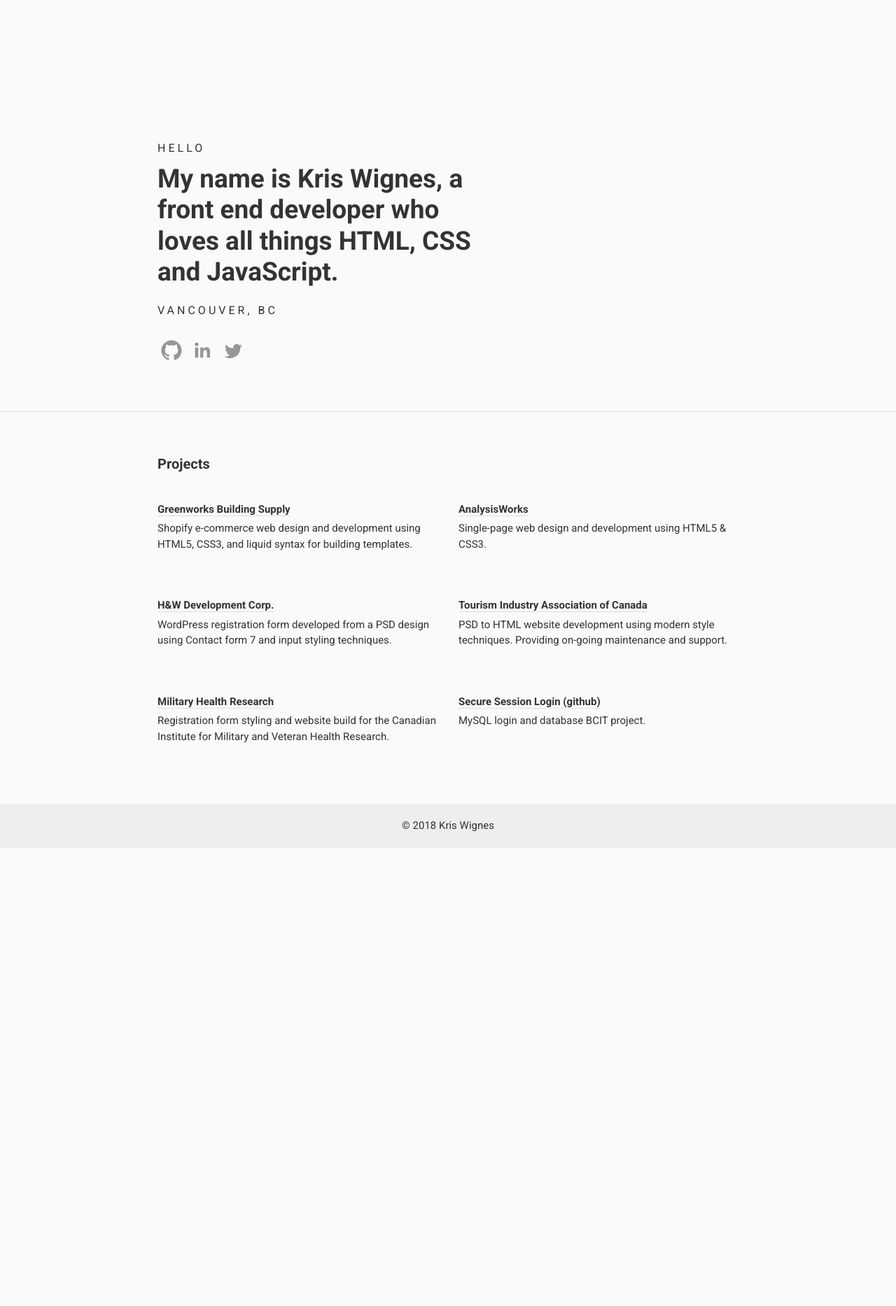
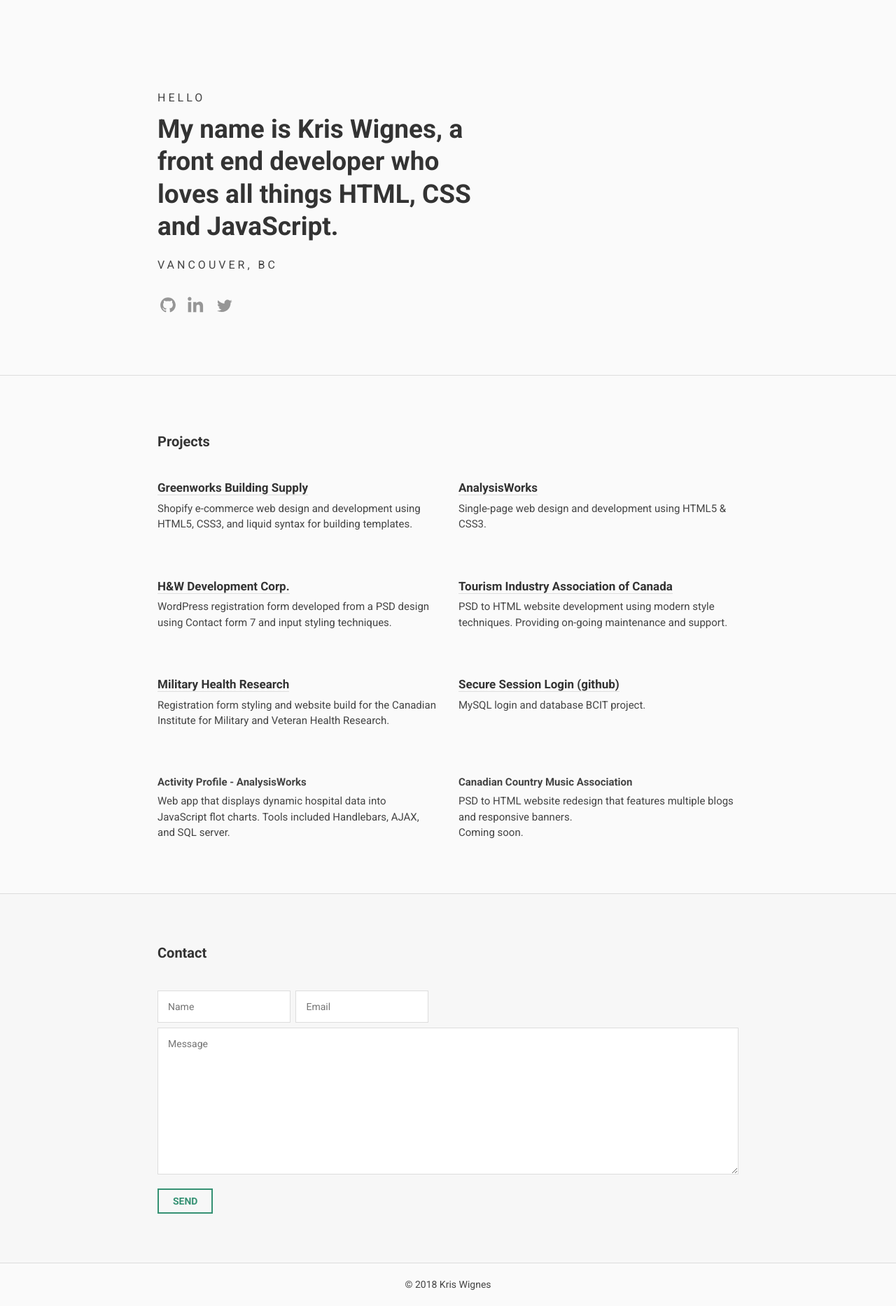
Before and after one commit to kwignes/kwignes.github.io, a Jekyll site: the page built from index.html, in a window 1280 px wide. Shown: the whole page at 70% size. Built offline with Jekyll 4.4.1, drawn with Linux system fonts in a browser that asks for light colours; nearby versions of some CDN libraries; before the commit the page ends 1212 px from its top, so only the background shows below that.

Commit message:
added project

```diff
--- a/_layouts/default.html
+++ b/_layouts/default.html
@@ -35,7 +35,12 @@
         </div>
 
 <ul>
-  <li><a href="https://github.com/kwignes?tab=repositories" target="_blank" title="github"><svg class="icon" id="github-icon" viewBox="0 0 512 512"><path d="M256 70.7c-102.6 0-185.9 83.2-185.9 185.9 0 82.1 53.3 151.8 127.1 176.4 9.3 1.7 12.3-4 12.3-8.9V389.4c-51.7 11.3-62.5-21.9-62.5-21.9 -8.4-21.5-20.6-27.2-20.6-27.2 -16.9-11.5 1.3-11.3 1.3-11.3 18.7 1.3 28.5 19.2 28.5 19.2 16.6 28.4 43.5 20.2 54.1 15.4 1.7-12 6.5-20.2 11.8-24.9 -41.3-4.7-84.7-20.6-84.7-91.9 0-20.3 7.3-36.9 19.2-49.9 -1.9-4.7-8.3-23.6 1.8-49.2 0 0 15.6-5 51.1 19.1 14.8-4.1 30.7-6.2 46.5-6.3 15.8 0.1 31.7 2.1 46.6 6.3 35.5-24 51.1-19.1 51.1-19.1 10.1 25.6 3.8 44.5 1.8 49.2 11.9 13 19.1 29.6 19.1 49.9 0 71.4-43.5 87.1-84.9 91.7 6.7 5.8 12.8 17.1 12.8 34.4 0 24.9 0 44.9 0 51 0 4.9 3 10.7 12.4 8.9 73.8-24.6 127-94.3 127-176.4C441.9 153.9 358.6 70.7 256 70.7z"/></svg></a></li>
+
+<!-- <li><a href="https://github.com/kwignes?tab=repositories" target="_blank" title="github">Github</a></li>
+<li><a href="https://www.linkedin.com/in/kriswignes" target="_blank" title="linkedin">LinkedIn</a></li>
+<li><a href="https://twitter.com/kriswignes?lang=en" target="_blank" title="twitter">Twitter</a></li> -->
+
+<li><a href="https://github.com/kwignes?tab=repositories" target="_blank" title="github"><svg class="icon" id="github-icon" viewBox="0 0 512 512"><path d="M256 70.7c-102.6 0-185.9 83.2-185.9 185.9 0 82.1 53.3 151.8 127.1 176.4 9.3 1.7 12.3-4 12.3-8.9V389.4c-51.7 11.3-62.5-21.9-62.5-21.9 -8.4-21.5-20.6-27.2-20.6-27.2 -16.9-11.5 1.3-11.3 1.3-11.3 18.7 1.3 28.5 19.2 28.5 19.2 16.6 28.4 43.5 20.2 54.1 15.4 1.7-12 6.5-20.2 11.8-24.9 -41.3-4.7-84.7-20.6-84.7-91.9 0-20.3 7.3-36.9 19.2-49.9 -1.9-4.7-8.3-23.6 1.8-49.2 0 0 15.6-5 51.1 19.1 14.8-4.1 30.7-6.2 46.5-6.3 15.8 0.1 31.7 2.1 46.6 6.3 35.5-24 51.1-19.1 51.1-19.1 10.1 25.6 3.8 44.5 1.8 49.2 11.9 13 19.1 29.6 19.1 49.9 0 71.4-43.5 87.1-84.9 91.7 6.7 5.8 12.8 17.1 12.8 34.4 0 24.9 0 44.9 0 51 0 4.9 3 10.7 12.4 8.9 73.8-24.6 127-94.3 127-176.4C441.9 153.9 358.6 70.7 256 70.7z"/></svg></a></li>
   <li><a href="https://www.linkedin.com/in/kriswignes" target="_blank" title="linkedin"><svg class="icon" id="linkedin-icon" viewBox="0 0 512 512"><path d="M186.4 142.4c0 19-15.3 34.5-34.2 34.5 -18.9 0-34.2-15.4-34.2-34.5 0-19 15.3-34.5 34.2-34.5C171.1 107.9 186.4 123.4 186.4 142.4zM181.4 201.3h-57.8V388.1h57.8V201.3zM273.8 201.3h-55.4V388.1h55.4c0 0 0-69.3 0-98 0-26.3 12.1-41.9 35.2-41.9 21.3 0 31.5 15 31.5 41.9 0 26.9 0 98 0 98h57.5c0 0 0-68.2 0-118.3 0-50-28.3-74.2-68-74.2 -39.6 0-56.3 30.9-56.3 30.9v-25.2H273.8z"/></svg></a></li>
   <li><a href="https://twitter.com/kriswignes?lang=en" target="_blank" title="twitter"><svg class="icon" id="twitter-icon" viewBox="0 0 512 512"><path d="M419.6 168.6c-11.7 5.2-24.2 8.7-37.4 10.2 13.4-8.1 23.8-20.8 28.6-36 -12.6 7.5-26.5 12.9-41.3 15.8 -11.9-12.6-28.8-20.6-47.5-20.6 -42 0-72.9 39.2-63.4 79.9 -54.1-2.7-102.1-28.6-134.2-68 -17 29.2-8.8 67.5 20.1 86.9 -10.7-0.3-20.7-3.3-29.5-8.1 -0.7 30.2 20.9 58.4 52.2 64.6 -9.2 2.5-19.2 3.1-29.4 1.1 8.3 25.9 32.3 44.7 60.8 45.2 -27.4 21.4-61.8 31-96.4 27 28.8 18.5 63 29.2 99.8 29.2 120.8 0 189.1-102.1 185-193.6C399.9 193.1 410.9 181.7 419.6 168.6z"/></svg></a></li>
 </ul>
@@ -50,6 +55,66 @@
 </div>
 <!-- / Container -->
 
+
+<div class="contact">
+  <div class="container">
+    <h2>Contact</h2>
+    <form id="contact-form" action="//formspree.io/kriswignes@gmail.com" method="post">
+        <input type="text" name="Name" placeholder="Name" required>
+        <input type="email" name="Email" placeholder="Email" required>
+        <textarea name="Message" placeholder="Message" required></textarea>
+        <!-- CONFIG -->
+        <input type="text" name="_gotcha" style="display:none">
+        <input type="hidden" name="_subject" value="Message from kriswignes.com">
+        <!-- /CONFIG -->
+        <input class="submit btn" type="submit" value="Send">
+    </form>
+  </div>
+</div>
+<script type="text/javascript" src="//code.jquery.com/jquery-1.11.0.min.js"></script>
+<script>
+
+var $contactForm = $('#contact-form');
+
+$contactForm.submit(function(e) {
+    e.preventDefault();
+    var $submit = $('input:submit', $contactForm);
+    var defaultSubmitText = $submit.val();
+
+    $.ajax({
+        url: '//formspree.io/kriswignes@gmail.com',
+        method: 'POST',
+        data: $(this).serialize(),
+        dataType: 'json',
+        beforeSend: function() {
+            //$contactForm.append('<div class="alert alert--loading">Sending message…</div>');
+            $submit.attr('disabled', true).val('Sending message…');
+        },
+        success: function(data) {
+            //$contactForm.append('<div class="alert alert--success">Message sent!</div>');
+            $submit.val('Message sent!');
+            setTimeout(function() {
+                //$('.alert--success').remove();
+                $submit.attr('disabled', false).val(defaultSubmitText);
+            }, 8000);
+        },
+        error: function(err) {
+            //$contactForm.find('.alert--loading').hide();
+            //$contactForm.append('<div class="alert alert--error">Ops, there was an error.</div>');
+            $submit.val('Ops, there was an error.');
+            setTimeout(function() {
+                //$('.alert--error').remove();
+                $submit.attr('disabled', false).val(defaultSubmitText);
+            }, 8000);
+        }
+    });
+});
+
+
+</script>
+
+
+
 <!-- Footer -->
 <footer>
   &copy; 2018 Kris Wignes
--- a/index.html
+++ b/index.html
@@ -25,4 +25,11 @@ title: Portfolio
 	<div class="col-1-2">
 		<p><a href="https://github.com/kwignes/secure_session_login" title="Github" target="_blank"><strong>Secure Session Login (github)</strong></a></p> <p>MySQL login and database BCIT project.</p>
 	</div>
+
+	<div class="col-1-2">
+		<p><strong>Activity Profile - AnalysisWorks</strong></p> <p>Web app that displays dynamic hospital data into JavaScript flot charts. Tools included Handlebars, AJAX, and SQL server.</p>
+	</div>
+	<div class="col-1-2">
+		<p><strong>Canadian Country Music Association</strong></p> <p>PSD to HTML website redesign that features multiple blogs and responsive banners.<br> Coming soon.</p>
+	</div>
 </div>
--- a/style.scss
+++ b/style.scss
@@ -14,13 +14,14 @@ body, html {
 body {
   background: #fafafa;
   font: 16px/1.5 'Roboto', sans-serif;
-  color: #333;
+  color: #444;
 }
 
 h1, h2, h3, h4, h5, h6 {
   -webkit-font-smoothing: antialiased;
   text-rendering: optimizeLegibility;
   font-weight: bold;
+  color: #333;
   line-height: 1.4;
 }
 
@@ -97,8 +98,8 @@ img {
    ========================================================================== */
 
 header {
-  padding: 200px 0 60px;
-  margin-bottom: 60px;
+  padding: 10% 0 5em;
+  margin-bottom: 5em;
   border-bottom: 1px solid #ddd;
   ul {
     list-style-type: none;
@@ -112,10 +113,17 @@ header {
         width: 4rem;
         fill: currentColor;
         color: rgba(0, 0, 0, 0.4);
+        vertical-align: middle;
         &:hover {
           fill: #333;
           color: #333;
         }
+      }
+      svg#github-icon {
+        width: 3rem;
+      }
+      svg#twitter-icon {
+        width: 3.5rem;
       }
       a {
         display: inline-block;
@@ -138,9 +146,10 @@ header {
     max-width: 60%;
     .intro__main {
     font-size: 3.7rem;
-    line-height: 1.2;
+    line-height: 1.25;
     font-weight: bold;
     margin: 10px 0 20px;
+    color: #333;
     }
     .intro__pre, .intro__post {
     text-transform: uppercase;
@@ -159,10 +168,8 @@ header {
 
 footer {
   text-align: center;
-  font-size: 15px;
+  font-size: 14px;
   padding: 20px 0;
-  background: #eee;
-  margin-top: 20px;
 }
 
 
@@ -181,12 +188,17 @@ footer {
         padding-right: 15px;
         position: relative;
         margin-bottom: 60px;
+        &:nth-last-child(2),
+        &:last-child {
+          margin-bottom: 0;
+        }
         p {
         line-height: 1.5;
         font-size: 1.5rem;
         margin-bottom: 5px;
         a {
           border-bottom: 1px solid #ddd;
+          font-size: 17px;
           &:hover {
             border-bottom: 1px solid #333;
           }
@@ -201,6 +213,69 @@ footer {
   }
 
 
+/* Contact
+   ========================================================================== */
+.contact {
+background:#f7f7f7;
+border-top: 1px solid #ddd;
+border-bottom: 1px solid #ddd;
+padding: 5em 0;
+margin-top: 5em;
+font-size: 14px;
+}
+
+.contact form input {
+font-family: 'Roboto', sans-serif;
+font-size:1em;
+border:1px #ddd solid;
+background:#fff;
+padding:1em;
+color:#555;
+margin-bottom: 7px;
+margin-right: 4px;
+}
+.contact form textarea {
+  font-family: 'Roboto', sans-serif;
+font-size:1em;
+border:1px #ddd solid;
+background:#fff;
+min-height:15em;
+padding:1em;
+width: 100%;
+max-width: 830px;
+margin-right: 0;
+    display: block;
+}
+
+.contact form .btn {
+  cursor:pointer;
+  padding: 8px 20px;
+  margin: 20px 0 0;
+  text-transform: uppercase;
+  color: #359173;
+  font-weight: 600;
+  background: transparent;
+  border: 2px solid #359173;
+  -webkit-transition: all .25s ease;
+  transition: all .25s ease;
+  &:hover, &:active, &:focus {
+    background: transparent;
+    border: 2px solid #777;
+    color: #777;
+  }
+}
+#thankyouBlock {
+text-align:center;
+color:#fff;
+background:green;
+padding:1em;
+margin:1em;
+border:2px #000 solid;
+border-radius:.2
+}
+
+
+
 /* Mobile
    ========================================================================== */
 
@@ -209,14 +284,8 @@ footer {
   .container .intro .intro__main {
     font-size: 3.6rem;
   }
-}
-@media (max-width: 640px) {
-  header {
-      padding: 40px 0;
-      margin-bottom: 40px;
-  }
   .container .intro {
-    max-width: 100%;
+        max-width: 400px;
   }
   .container .intro .intro__main {
     font-size: 3rem;
```
Also changed, not shown: 404.md (+1 -1 lines).
